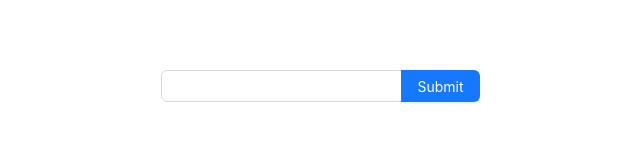
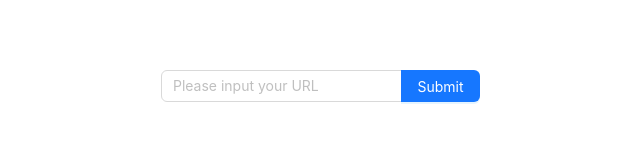
Before and after one commit to NicKyeaa/urlshortenerfront, a React (Vite) app: page / in a window 1280 px wide. Shown: the part 302-444 px from the top of the page, without its empty margins (320-960 px from the left). Built offline with nearby package versions, Linux system fonts and the light colour scheme.

Commit message:
Added validation for fields

```diff
--- a/src/components/UrlShortenerForm.tsx
+++ b/src/components/UrlShortenerForm.tsx
@@ -10,8 +10,20 @@ function UrlShortenerForm() {
     <>
       <Form name='SubmitUrl' onFinish={onFinish}>
         <Space.Compact style={{ width: "100%" }}>
-          <Form.Item name='URL'>
-            <Input />
+          <Form.Item
+            name='URL'
+            rules={[
+              {
+                required: true,
+                message: "Please input your URL",
+              },
+              {
+                type: "url",
+                message: "Please enter a valid URL",
+              },
+            ]}
+          >
+            <Input placeholder='Please input your URL' />
           </Form.Item>
           <Form.Item>
             <Button type='primary' htmlType='submit'>
```
